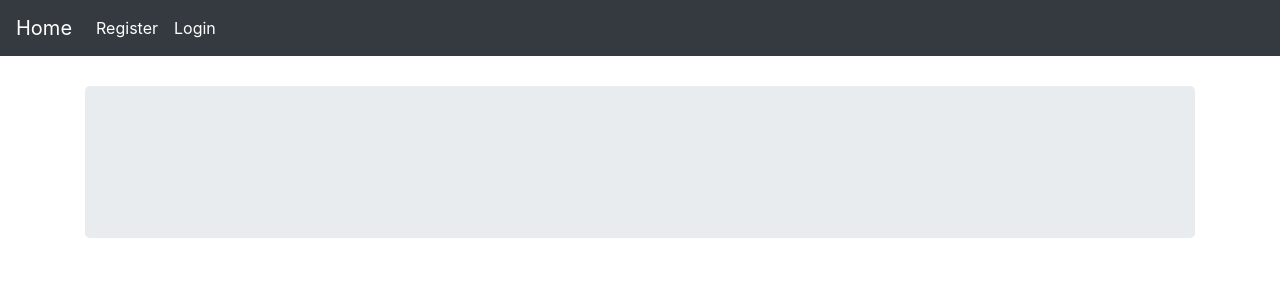
After one commit to Prakriti-nith/Student-Dashboard, a Flask app: template templates/summarized.html in a window 1280 px wide. The commit adds this page. Shown: the top 300 px of the page. Run offline with Flask 2, Linux system fonts and the light colour scheme; the template is opened without the code that fills it, so the values that code supplies are empty; some libraries are stand-ins or nearby versions.

Commit message:
data for summarized results

```diff
--- a/app.py
+++ b/app.py
@@ -331,6 +331,34 @@ def forecast():
     return render_template('forecast.html' , data=student_sem_data)
 
 
+@app.route('/summarized')
+@is_logged_in
+def summarized():
+    cur = mysql.connection.cursor()
+    cur.execute("select subject_name, ObtainCR , TotalCR from subjects where roll_no = '{}'" .format(session['roll_number']))
+    data = cur.fetchall()
+    # print(type(data))
+    # print(type(data[0]))
+    to_pass = []
+    dic = {} ;
+    for i in data:
+        temp = ();
+        dic['subject_name'] = i['subject_name']
+        dic['Grades'] = (int(i['ObtainCR'])*10)/int(i['TotalCR'])
+        to_pass.append(dic.copy())
+    print(to_pass)
+    # print(countall)
+
+    if len(session['roll_number']) == 10:
+        #IIIT una
+        year = "20" + str(session['roll_number'])[5:7]
+    else:
+        #Dual Degree or B.Tech
+        year = "20" + str(session['roll_number'])[0:2]
+    #print(year)
+    return render_template('summarized.html' , data=to_pass , year = year)
+
+
 if __name__ == '__main__':
     app.secret_key='secret123'
 app.run(debug=True)
--- a/templates/dashboard.html
+++ b/templates/dashboard.html
@@ -61,7 +61,7 @@
         <script language = "JavaScript">
         $(document).ready(function() {
             var title = {
-               text: 'CPGI and SGPI visualization for the student'
+               text: 'CPGI vs SGPI'
             };
             var series =  [{
                   name: 'CGPI',
--- a/templates/includes/_navbar.html
+++ b/templates/includes/_navbar.html
@@ -20,10 +20,16 @@
     <ul class="navbar-nav mr-auto">
       {% if session.logged_in %}
         <li class="nav-item active">
-          <a class="nav-link" href="/dashboard">Dashboard <span class="sr-only">(current)</span></a>
+          <a class="nav-link" href="/dashboard">Dashboard <span class="sr-only">(current)</span>
+          </a>
         </li>
         <li class="nav-item active">
-          <a class="nav-link" href="/forecast">Forecasted results<span class="sr-only">(current)</span></a>
+          <a class="nav-link" href="/forecast">Forecast results<span class="sr-only">(current)
+          </span></a>
+        </li>
+        <li class="nav-item active">
+          <a class="nav-link" href="/summarized">Summarized results<span class="sr-only">(current)
+          </span></a>
         </li>
         <li class="nav-item active">
           <a class="nav-link" href="/logout">Logout <span class="sr-only">(current)</span></a>
--- /dev/null
+++ b/templates/summarized.html
@@ -0,0 +1,17 @@
+{% extends 'layout.html' %}
+
+{% block body %}
+    <style>
+        div.jumbotron.text-center {
+            margin-top: 30px;
+        }
+    </style>
+    <div class="jumbotron text-center">
+    <br>
+    <!-- changes I made -->
+    <div id="contain"></div>
+        <script language = "JavaScript">
+
+      </script>
+      </div>
+{% endblock %}
```
